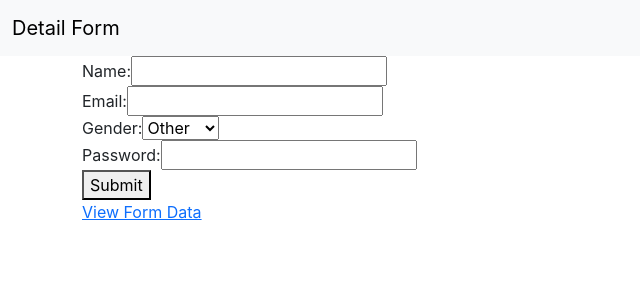
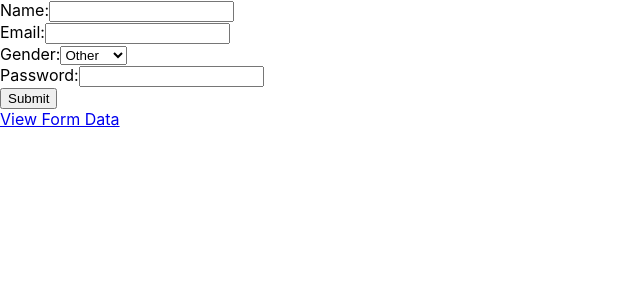
Before and after one commit to Shubham-Shrivastav/class-input-form, a React (Create React App) app: page / in a window 1280 px wide. Shown: the top 300 px of the page, without its empty margins (0-640 px from the left). Built offline with nearby package versions, Linux system fonts and the light colour scheme.

Commit message:
Optimized routing as per new updates, removed bootstrap css

```diff
--- a/package.json
+++ b/package.json
@@ -12,7 +12,6 @@
     "react-router-dom": "^6.11.2",
     "react-scripts": "^5.0.1",
     "tiny-invariant": "^1.3.1",
-    "tiny-warning": "^1.0.3",
     "web-vitals": "^2.1.4"
   },
   "scripts": {
--- a/public/index.html
+++ b/public/index.html
@@ -10,18 +10,11 @@
 
   <link rel="manifest" href="%PUBLIC_URL%/manifest.json" />
 
-  <link href="https://cdn.jsdelivr.net/npm/bootstrap@5.3.0-alpha3/dist/css/bootstrap.min.css" rel="stylesheet"
-    integrity="sha384-KK94CHFLLe+nY2dmCWGMq91rCGa5gtU4mk92HdvYe+M/SXH301p5ILy+dN9+nJOZ" crossorigin="anonymous">
-
   <title>React App</title>
 </head>
 
 <body>
-  <noscript>You need to enable JavaScript to run this app.</noscript>
   <div id="root"></div>
-  <script src="https://cdn.jsdelivr.net/npm/@popperjs/core@2.11.7/dist/umd/popper.min.js"
-    integrity="sha384-zYPOMqeu1DAVkHiLqWBUTcbYfZ8osu1Nd6Z89ify25QV9guujx43ITvfi12/QExE"
-    crossorigin="anonymous"></script>
 </body>
 
 </html>
--- a/src/App.js
+++ b/src/App.js
@@ -1,20 +1,41 @@
-import React from 'react';
-import { BrowserRouter as Router, Route } from 'react-router-dom';
+import Form from './components/Form';
+import TableData from './components/Tabledata';
+import { RouterProvider, createBrowserRouter } from "react-router-dom";
+import ErrorPage from "./error-page";
+import React, { useState } from 'react';
 
-import Form from './components/Form';
-import Navbar from './components/Navbar';
-import Formdata from './components/Formdata';
+const App = () => {
+  const [tableData, setTableData] = useState([]);
+  const [formData, setFormData] = useState({
+    name: '',
+    email: '',
+    gender: '',
+    password: ''
+  });
 
-function App() {
+  const router = createBrowserRouter([
+    {
+      path: '/',
+      element: <Form
+        tableData={tableData}
+        setFormData={setFormData}
+        formData={formData}
+        setTableData={setTableData}
+      />,
+      errorElement: <ErrorPage />
+    },
+
+    // submitting the data to the page called tabledata
+    {
+      path: 'formdata',
+      element: <TableData data={tableData} />
+    }
+  ]);
+
   return (
-    <Router>
-      <Navbar title="Detail Form" />
-      <div className="container">
-        <Route exact path="/" component={Form} />
-      </div>
-      <Route path="/formdata" component={Formdata} />
-    </Router>
-  );
-}
+    <RouterProvider router={router} />
+  )
+
+};
 
 export default App;
--- a/src/components/Form.js
+++ b/src/components/Form.js
@@ -1,20 +1,10 @@
 import React, { useState } from 'react';
-import { BrowserRouter as Router, Switch, Route, Link } from 'react-router-dom';
+import { Link } from 'react-router-dom';
 
-import FormData from './Formdata';
-
-const Form = () => {
-  const [formData, setFormData] = useState({
-    name: '',
-    email: '',
-    gender: '',
-    password: ''
-  });
-  const [tableData, setTableData] = useState([]);
-
+const Form = ({ tableData, setFormData, formData, setTableData }) => {
    const handleSubmit = (event) => {
     event.preventDefault();
-    setTableData((prevTableData) => [...prevTableData, formData]);
+    setTableData([...tableData, formData])
     setFormData({
       name: '',
       email: '',
@@ -24,6 +14,7 @@ const Form = () => {
   };
 
   const handleChange = (event) => {
+    console.log(formData)
     const { name, value } = event.target;
     setFormData((prevFormData) => ({
       ...prevFormData,
@@ -32,9 +23,7 @@ const Form = () => {
   };
 
   return (
-    <Router>
-      <Switch>
-        <Route path="/" exact>
+    <div>
       <form onSubmit={handleSubmit}>
         <div>
           <label>Name:</label>
@@ -78,13 +67,7 @@ const Form = () => {
         <button type="submit">Submit</button>
       </form>
       <Link to="/formdata">View Form Data</Link>
-        </Route>
-        <Route path="/formdata">
-          <FormData data={tableData} />
-          <Link to="/">Go Back</Link>
-        </Route>
-      </Switch>
-    </Router>
+    </div>
   );
 };
 
--- a/src/components/Formdata.js
+++ /dev/null
@@ -1,26 +0,0 @@
-import React from 'react';
-
-export default function Formdata({ data }) {
-    return (
-        <table>
-            <thead>
-                <tr>
-                    <th>Name</th>
-                    <th>Email</th>
-                    <th>Gender</th>
-                    <th>Password</th>
-                </tr>
-            </thead>
-            <tbody>
-                {data.map((item, index) => (
-                    <tr key={index}>
-                        <td>{item.name}</td>
-                        <td>{item.email}</td>
-                        <td>{item.gender}</td>
-                        <td>{item.password}</td>
-                    </tr>
-                ))}
-            </tbody>
-        </table>
-    );
-}
--- a/src/components/Navbar.js
+++ b/src/components/Navbar.js
@@ -1,13 +1,10 @@
 import React from 'react'
-// import './Navbar.css';
+import './Navbar.css';
 export default function Navbar(props) {
     return (
-        <div><nav className="navbar navbar-expand-lg bg-body-tertiary">
-            <div className="container-fluid">
+        <div><nav className="navbar">
+            <div className="container">
                 <a className="navbar-brand" href="/">{props.title}</a>
-
-                <div className="collapse navbar-collapse" id="navbarSupportedContent">
-                </div>
             </div>
         </nav></div>
     )
--- /dev/null
+++ b/src/components/Tabledata.js
@@ -0,0 +1,32 @@
+import React from 'react';
+import { Link } from 'react-router-dom';
+
+export default function TableData({ data }) {
+    return (
+        <>
+            <table>
+                <thead>
+                    <tr>
+                        <th>Name</th>
+                        <th>Email</th>
+                        <th>Gender</th>
+                        <th>Password</th>
+                    </tr>
+                </thead>
+                <tbody>
+                    {
+                        data?.length ? data?.map((item, index) => (
+                            <tr key={index}>
+                                <td>{item.name}</td>
+                                <td>{item.email}</td>
+                                <td>{item.gender}</td>
+                                <td>{item.password}</td>
+                            </tr>
+                        )) : <tr>No records founds</tr>
+                    }
+                </tbody>
+            </table>
+            <Link to="/">Go Back</Link>
+        </>
+    );
+}
--- /dev/null
+++ b/src/error-page.jsx
@@ -0,0 +1,16 @@
+import { useRouteError } from "react-router-dom";
+
+export default function ErrorPage() {
+  const error = useRouteError();
+  console.error(error);
+
+  return (
+    <div id="error-page">
+      <h1>Oops!</h1>
+      <p>Sorry, an unexpected error has occurred.</p>
+      <p>
+        <i>{error.statusText || error.message}</i>
+      </p>
+    </div>
+  );
+}
--- a/src/index.js
+++ b/src/index.js
@@ -1,11 +1,11 @@
 import React from 'react';
 import ReactDOM from 'react-dom/client';
 import './index.css';
+import reportWebVitals from './reportWebVitals';
+import { RouterProvider } from 'react-router-dom';
 import App from './App';
-import reportWebVitals from './reportWebVitals';
 
-const root = ReactDOM.createRoot(document.getElementById('root'));
-root.render(
+ReactDOM.createRoot(document.getElementById("root")).render(
   <React.StrictMode>
     <App />
   </React.StrictMode>
```
Also changed, not shown: src/components/Navbar.css (+4 -3 lines), 1 other file (tests, documents, lock files or other folders). Lines whose indentation alone changed are shown as unchanged.
